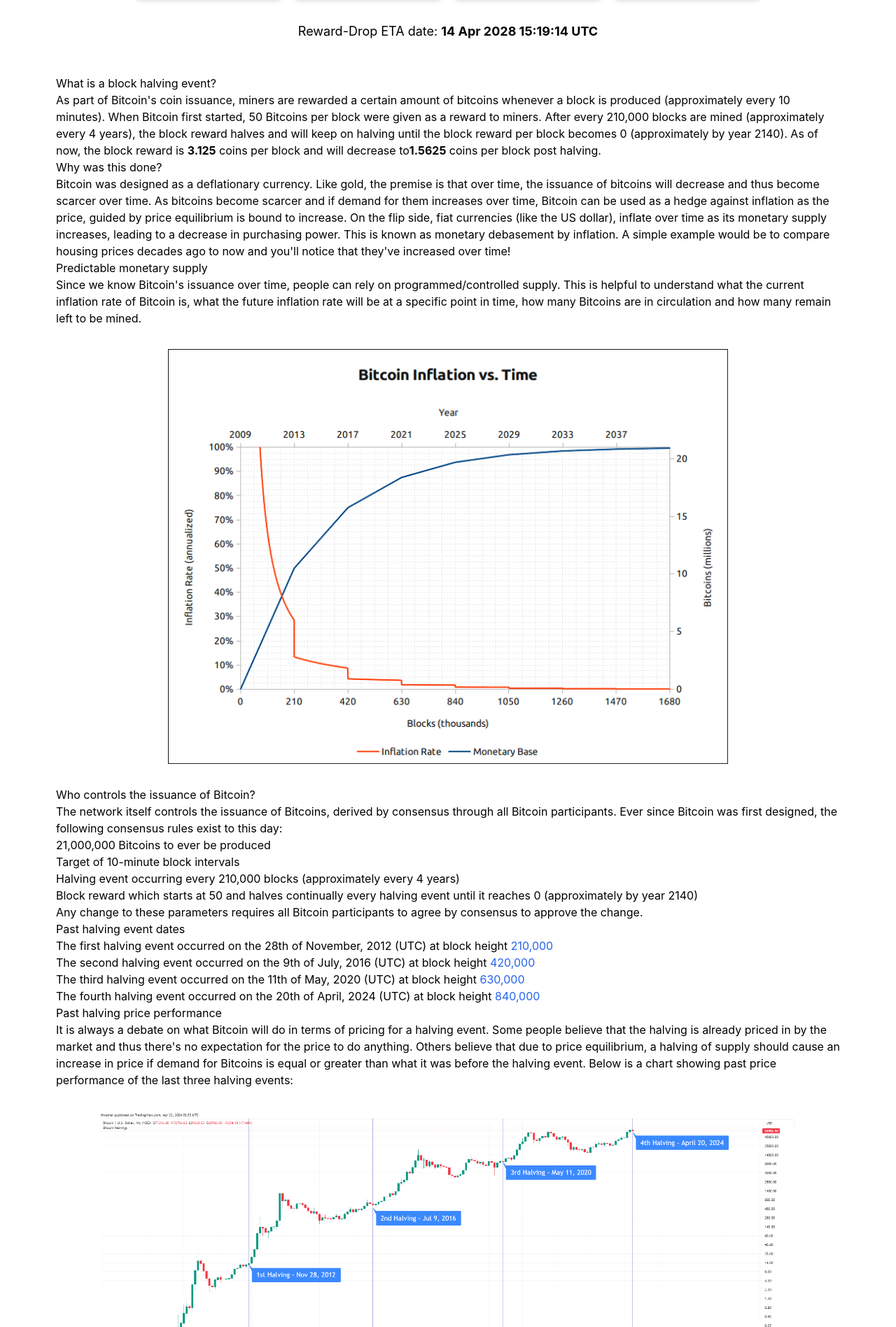
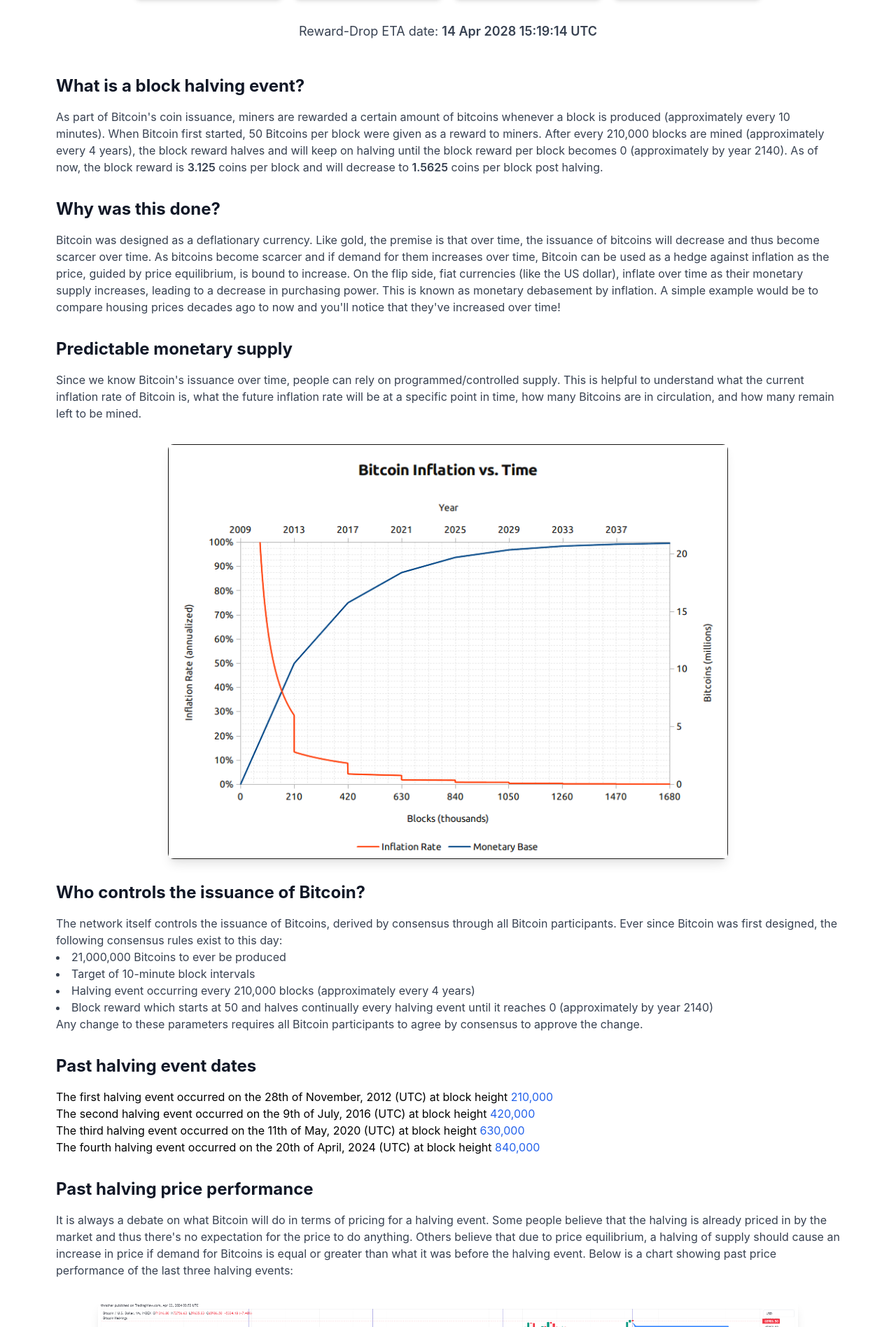
Before and after one commit to scottvan2008/CoinWait.com, a Next.js app: page / in a window 1280 px wide. Shown: the part 203-2100 px from the top of the page at 70% size. Built offline with nearby package versions, Linux system fonts and the light colour scheme.

Commit message:
Styling main page

```diff
--- a/app/page.tsx
+++ b/app/page.tsx
@@ -1,109 +1,169 @@
+/* eslint-disable react/no-unescaped-entities */
+
 // pages/index.tsx
 import Image from "next/image";
+import Link from "next/link";
 import { CountdownFlipper } from "@/components/countdown-flipper";
-import Link from "next/link";
 import StatsSection from "@/components/StatsSection";
 import HalvingEvents from "@/components/HalvingEvents"; // Import the new HalvingEvents component
 
 export default function Home() {
   return (
     <main className="container mx-auto px-4 py-8 max-w-6xl">
-      <div className="text-center mb-8">
-        <h1 className="text-4xl font-bold mb-4">Bitcoin Block Reward Halving Countdown</h1>
+      {/* Hero Section */}
+      <div className="text-center mb-12">
+        <h1 className="text-4xl font-bold mb-6 text-gray-900">
+          Bitcoin Block Reward Halving Countdown
+        </h1>
 
-        <CountdownFlipper targetDate="2028-04-14 15:19:14" labels={["Days", "Hours", "Minutes", "Seconds"]} />
+        {/* Countdown Timer */}
+        <CountdownFlipper
+          targetDate="2028-04-14 15:19:14"
+          labels={["Days", "Hours", "Minutes", "Seconds"]}
+        />
 
-        <div className="text-lg mb-12">
-          Reward-Drop ETA date: <strong>14 Apr 2028 15:19:14 UTC</strong>
+        {/* Reward Drop ETA */}
+        <div className="text-lg mt-6 text-gray-700">
+          Reward-Drop ETA date:{" "}
+          <strong className="font-semibold">14 Apr 2028 15:19:14 UTC</strong>
         </div>
       </div>
 
+      {/* Content Section */}
       <section className="prose max-w-none mb-12">
-        <h2>What is a block halving event?</h2>
-        <p>
-          As part of Bitcoin's coin issuance, miners are rewarded a certain amount of bitcoins whenever a block is
-          produced (approximately every 10 minutes). When Bitcoin first started, 50 Bitcoins per block were given as a
-          reward to miners. After every 210,000 blocks are mined (approximately every 4 years), the block reward halves
-          and will keep on halving until the block reward per block becomes 0 (approximately by year 2140). As of now,
-          the block reward is <b>3.125</b> coins per block and will decrease to
-          <b>1.5625</b> coins per block post halving.
+        {/* What is a Block Halving Event? */}
+        <h2 className="text-2xl font-bold text-gray-900 mb-4">
+          What is a block halving event?
+        </h2>
+        <p className="text-gray-700">
+          As part of Bitcoin's coin issuance, miners are rewarded a certain
+          amount of bitcoins whenever a block is produced (approximately every
+          10 minutes). When Bitcoin first started, 50 Bitcoins per block were
+          given as a reward to miners. After every 210,000 blocks are mined
+          (approximately every 4 years), the block reward halves and will keep
+          on halving until the block reward per block becomes 0 (approximately
+          by year 2140). As of now, the block reward is{" "}
+          <b className="font-semibold">3.125</b> coins per block and will
+          decrease to <b className="font-semibold">1.5625</b> coins per block
+          post halving.
         </p>
 
-        <h2>Why was this done?</h2>
-        <p>
-          Bitcoin was designed as a deflationary currency. Like gold, the premise is that over time, the issuance of
-          bitcoins will decrease and thus become scarcer over time. As bitcoins become scarcer and if demand for them
-          increases over time, Bitcoin can be used as a hedge against inflation as the price, guided by price
-          equilibrium is bound to increase. On the flip side, fiat currencies (like the US dollar), inflate over time as
-          its monetary supply increases, leading to a decrease in purchasing power. This is known as monetary debasement
-          by inflation. A simple example would be to compare housing prices decades ago to now and you'll notice that
-          they've increased over time!
+        {/* Why was this done? */}
+        <h2 className="text-2xl font-bold text-gray-900 mt-8 mb-4">
+          Why was this done?
+        </h2>
+        <p className="text-gray-700">
+          Bitcoin was designed as a deflationary currency. Like gold, the
+          premise is that over time, the issuance of bitcoins will decrease and
+          thus become scarcer over time. As bitcoins become scarcer and if
+          demand for them increases over time, Bitcoin can be used as a hedge
+          against inflation as the price, guided by price equilibrium, is bound
+          to increase. On the flip side, fiat currencies (like the US dollar),
+          inflate over time as their monetary supply increases, leading to a
+          decrease in purchasing power. This is known as monetary debasement by
+          inflation. A simple example would be to compare housing prices decades
+          ago to now and you'll notice that they've increased over time!
         </p>
 
-        <h2>Predictable monetary supply</h2>
-        <p>
-          Since we know Bitcoin's issuance over time, people can rely on programmed/controlled supply. This is helpful
-          to understand what the current inflation rate of Bitcoin is, what the future inflation rate will be at a
-          specific point in time, how many Bitcoins are in circulation and how many remain left to be mined.
+        {/* Predictable Monetary Supply */}
+        <h2 className="text-2xl font-bold text-gray-900 mt-8 mb-4">
+          Predictable monetary supply
+        </h2>
+        <p className="text-gray-700">
+          Since we know Bitcoin's issuance over time, people can rely on
+          programmed/controlled supply. This is helpful to understand what the
+          current inflation rate of Bitcoin is, what the future inflation rate
+          will be at a specific point in time, how many Bitcoins are in
+          circulation, and how many remain left to be mined.
         </p>
 
+        {/* Bitcoin Inflation Chart */}
         <div className="my-8">
           <Image
             src="/bitcoin-inflation-chart.png"
             alt="Bitcoin inflation chart"
             width={800}
             height={400}
-            className="mx-auto"
+            className="mx-auto rounded-lg shadow-lg"
           />
         </div>
 
-        <h2>Who controls the issuance of Bitcoin?</h2>
-        <p>
-          The network itself controls the issuance of Bitcoins, derived by consensus through all Bitcoin participants.
-          Ever since Bitcoin was first designed, the following consensus rules exist to this day:
+        {/* Who Controls the Issuance of Bitcoin? */}
+        <h2 className="text-2xl font-bold text-gray-900 mt-8 mb-4">
+          Who controls the issuance of Bitcoin?
+        </h2>
+        <p className="text-gray-700">
+          The network itself controls the issuance of Bitcoins, derived by
+          consensus through all Bitcoin participants. Ever since Bitcoin was
+          first designed, the following consensus rules exist to this day:
         </p>
-        <ul>
+        <ul className="list-disc list-inside text-gray-700">
           <li>21,000,000 Bitcoins to ever be produced</li>
           <li>Target of 10-minute block intervals</li>
-          <li>Halving event occurring every 210,000 blocks (approximately every 4 years)</li>
           <li>
-            Block reward which starts at 50 and halves continually every halving event until it reaches 0 (approximately
-            by year 2140)
+            Halving event occurring every 210,000 blocks (approximately every 4
+            years)
+          </li>
+          <li>
+            Block reward which starts at 50 and halves continually every halving
+            event until it reaches 0 (approximately by year 2140)
           </li>
         </ul>
-        <p>
-          Any change to these parameters requires all Bitcoin participants to agree by consensus to approve the change.
+        <p className="text-gray-700">
+          Any change to these parameters requires all Bitcoin participants to
+          agree by consensus to approve the change.
         </p>
 
-        <h2>Past halving event dates</h2>
+        {/* Past Halving Event Dates */}
+        <h2 className="text-2xl font-bold text-gray-900 mt-8 mb-4">
+          Past halving event dates
+        </h2>
         <HalvingEvents /> {/* Use the HalvingEvents component here */}
 
-        <h2>Past halving price performance</h2>
-        <p>
-          It is always a debate on what Bitcoin will do in terms of pricing for a halving event. Some people believe
-          that the halving is already priced in by the market and thus there's no expectation for the price to do
-          anything. Others believe that due to price equilibrium, a halving of supply should cause an increase in price
-          if demand for Bitcoins is equal or greater than what it was before the halving event. Below is a chart showing
-          past price performance of the last three halving events:
+        {/* Past Halving Price Performance */}
+        <h2 className="text-2xl font-bold text-gray-900 mt-8 mb-4">
+          Past halving price performance
+        </h2>
+        <p className="text-gray-700">
+          It is always a debate on what Bitcoin will do in terms of pricing for
+          a halving event. Some people believe that the halving is already
+          priced in by the market and thus there's no expectation for the price
+          to do anything. Others believe that due to price equilibrium, a
+          halving of supply should cause an increase in price if demand for
+          Bitcoins is equal or greater than what it was before the halving
+          event. Below is a chart showing past price performance of the last
+          three halving events:
         </p>
 
+        {/* Bitcoin Halving Chart */}
         <div className="my-8">
           <Image
             src="/tz7lSIL0.png"
             alt="Bitcoin halving chart"
             width={1000}
             height={500}
-            className="mx-auto"
+            className="mx-auto rounded-lg shadow-lg"
           />
         </div>
       </section>
 
+      {/* Stats Section */}
       <StatsSection />
 
-      <footer className="text-center py-8">
-        <Image src="/bitcoin.png" alt="Bitcoin logo" width={100} height={100} className="mx-auto mb-4" />
+      {/* Footer */}
+      <footer className="text-center py-8 border-t border-gray-200">
+        <Image
+          src="/bitcoin.png"
+          alt="Bitcoin logo"
+          width={100}
+          height={100}
+          className="mx-auto mb-4"
+        />
         <h2>
-          <Link href="https://www.litecoinblockhalf.com" className="text-2xl text-blue-600 hover:text-blue-800">
+          <Link
+            href="https://www.litecoinblockhalf.com"
+            className="text-2xl text-blue-600 hover:text-blue-800 transition-colors"
+          >
             Litecoin Block Halving Countdown
           </Link>
         </h2>
```
